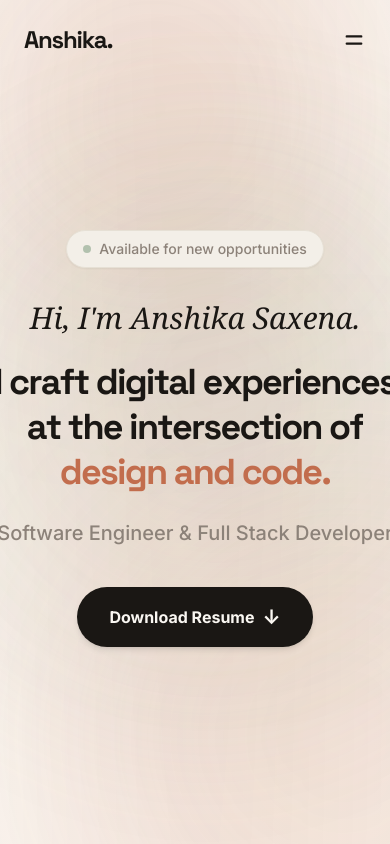
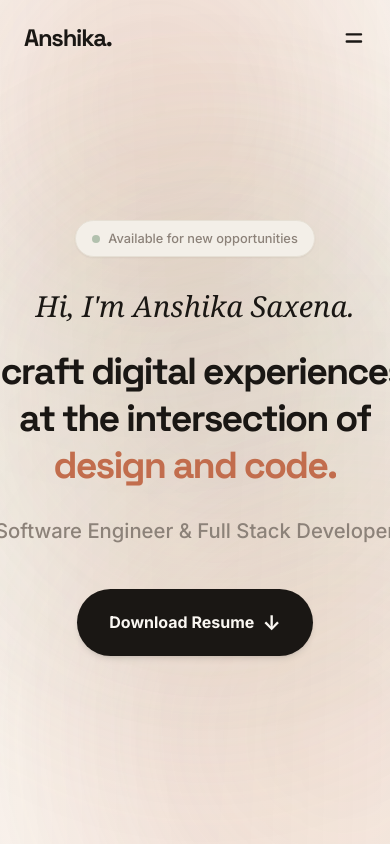
Before and after one commit to Anshikasaxenaa/Portfolio_, a Next.js app: page / in a window 390 px wide. Shown: the top 844 px of the page. Built offline with nearby package versions, Linux system fonts and the light colour scheme.

Commit message:
Added more specific responsiveness

```diff
--- a/tailwind.config.ts
+++ b/tailwind.config.ts
@@ -11,6 +11,19 @@ const config: Config = {
       fontFamily: {
         heading: ['var(--font-space-grotesk)', 'sans-serif'],
         body: ['var(--font-inter)', 'sans-serif'],
+      },
+      fontSize: {
+        xs: ['clamp(0.7rem, 0.7vw + 0.5rem, 0.875rem)', { lineHeight: '1.5' }],
+        sm: ['clamp(0.8rem, 0.8vw + 0.6rem, 1rem)', { lineHeight: '1.5' }],
+        base: ['clamp(0.95rem, 1vw + 0.7rem, 1.125rem)', { lineHeight: '1.5' }],
+        lg: ['clamp(1.05rem, 1.2vw + 0.8rem, 1.25rem)', { lineHeight: '1.75' }],
+        xl: ['clamp(1.15rem, 1.5vw + 0.9rem, 1.5rem)', { lineHeight: '1.75' }],
+        '2xl': ['clamp(1.3rem, 2vw + 1rem, 2rem)', { lineHeight: '1.2' }],
+        '3xl': ['clamp(1.6rem, 2.5vw + 1.2rem, 2.5rem)', { lineHeight: '1.2' }],
+        '4xl': ['clamp(2rem, 3.5vw + 1.5rem, 3.5rem)', { lineHeight: '1.1' }],
+        '5xl': ['clamp(2.5rem, 5vw + 2rem, 4.5rem)', { lineHeight: '1.1' }],
+        '6xl': ['clamp(3rem, 7vw + 2.5rem, 6rem)', { lineHeight: '1.1' }],
+        '7xl': ['clamp(3.5rem, 9vw + 3rem, 8rem)', { lineHeight: '1' }],
       },
       colors: {
         warm: {
```
